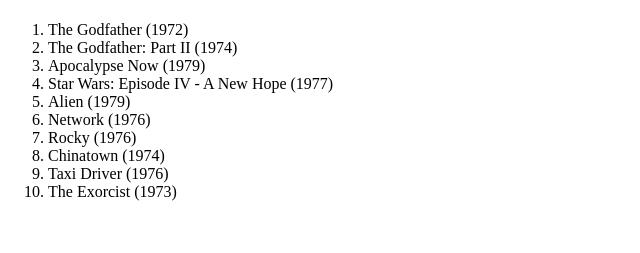
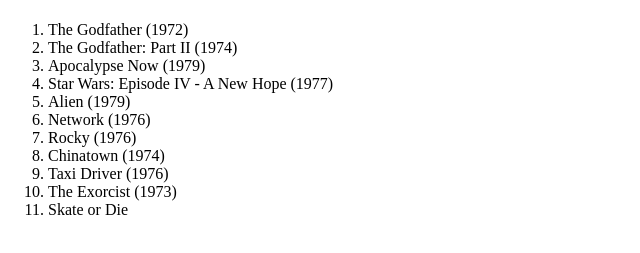
Before and after one commit to MikaelZeylon/en_simpel_hemsida, a plain HTML site: page index.html in a window 1280 px wide. Shown: the part 59-312 px from the top of the page, without its empty margins (0-640 px from the left). Drawn offline with Linux system fonts and the light colour scheme.

Commit message:
changes in index.html

```diff
--- a/index.html
+++ b/index.html
@@ -18,6 +18,7 @@
         <li>Chinatown (1974)</li>
         <li>Taxi Driver (1976)</li>
         <li>The Exorcist (1973)</li>
+        <li>Skate or Die</li>
     </ol>
 </body>
 </html>
```
